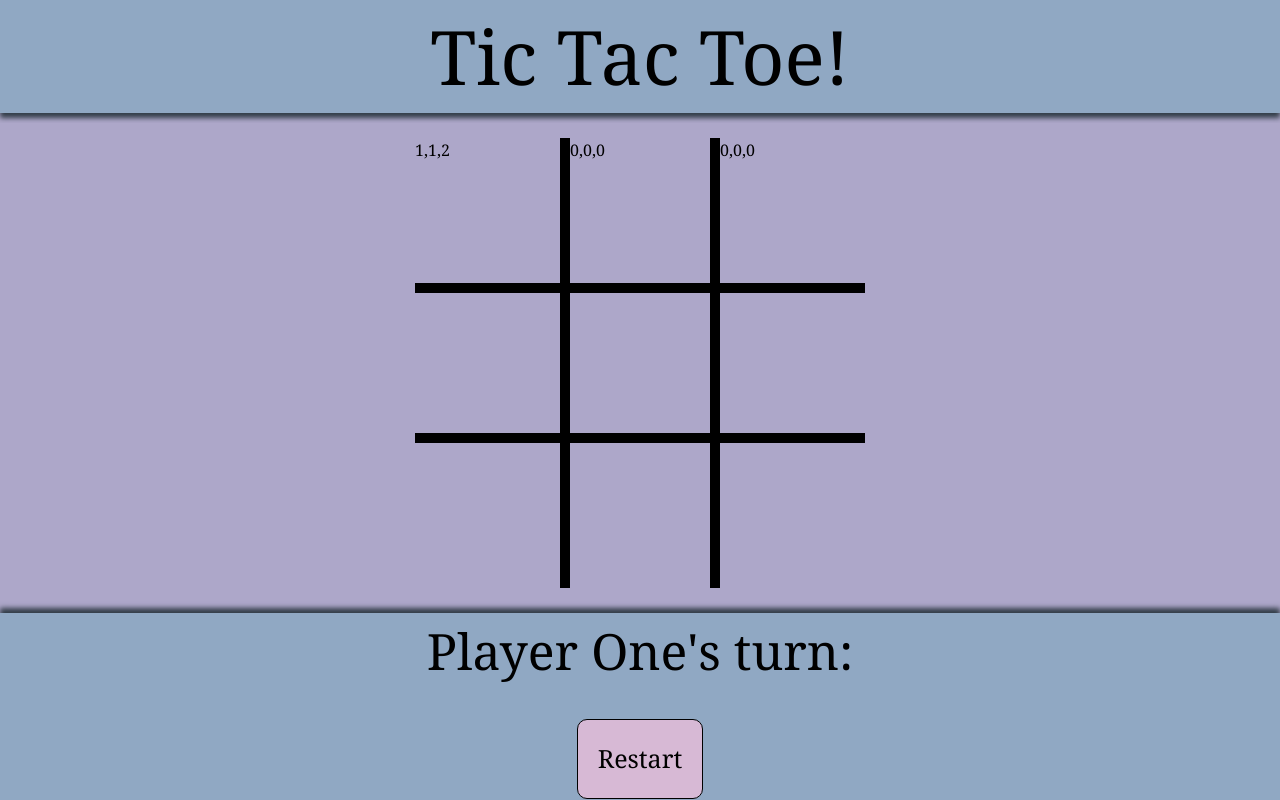
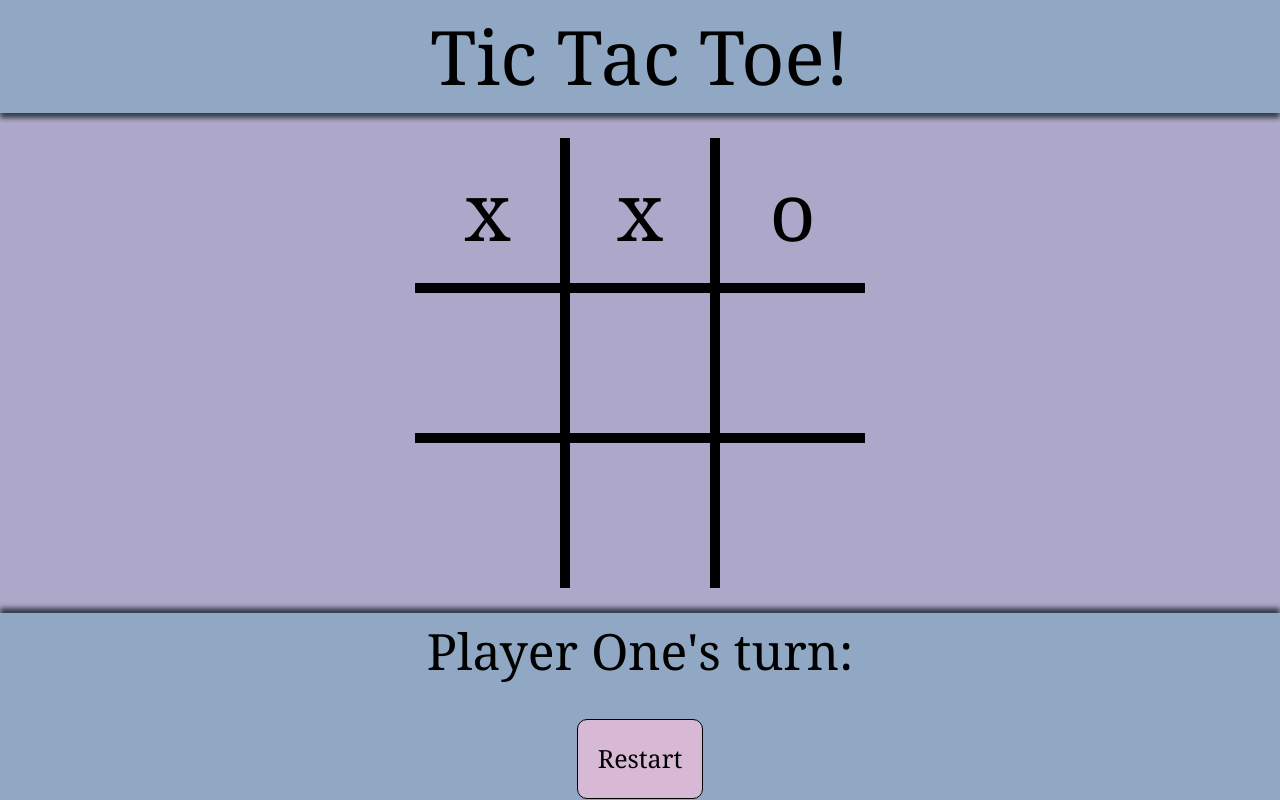
Before and after one commit to joshhkim02/tic-tac-toe, a plain HTML site: page index.html in a window 1280 px wide. Drawn offline with Linux system fonts and the light colour scheme.

Commit message:
feat: display current board

```diff
--- a/script.js
+++ b/script.js
@@ -181,6 +181,8 @@ const game = (function GameController(
         printNewRound();
       }
     }
+
+    return { playGame, checkWinner, getActivePlayer };
   };
 
   // Initial play game message
@@ -205,14 +207,14 @@ const controller = (function screenController() {
 
     currentPlayerText.textContent = `${activePlayer.name}'s turn:`;
 
-    const boardWithCellValues = board.map((row) =>
-      row.map((cell) => cell.getValue())
-    );
-
-    // board.forEach((row) => row.forEach((cell) => console.log(cell.getValue())));
+    let currentBoard = board.flat().map((cell) => cell.getValue());
 
     entireBoard.forEach((item) => {
-      item.textContent = boardWithCellValues[i];
+      if (currentBoard[i] === 1) {
+        item.textContent = 'x';
+      } else if (currentBoard[i] === 2) {
+        item.textContent = 'o';
+      }
       i++;
     });
   };
--- a/style.css
+++ b/style.css
@@ -103,6 +103,10 @@ h6 {
 .grid-item {
   height: 150px;
   width: 150px;
+  display: flex;
+  align-items: center;
+  justify-content: center;
+  font-size: 5em;
 }
 
 .grid-item:hover {
```
